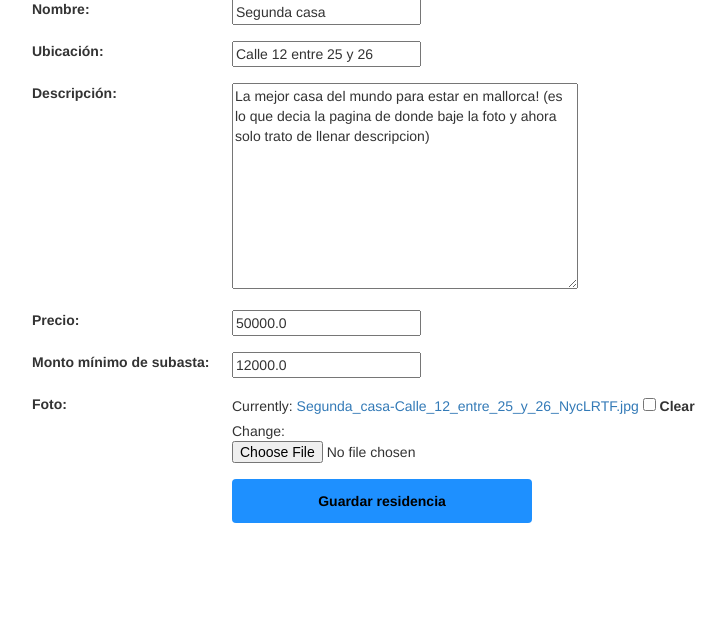
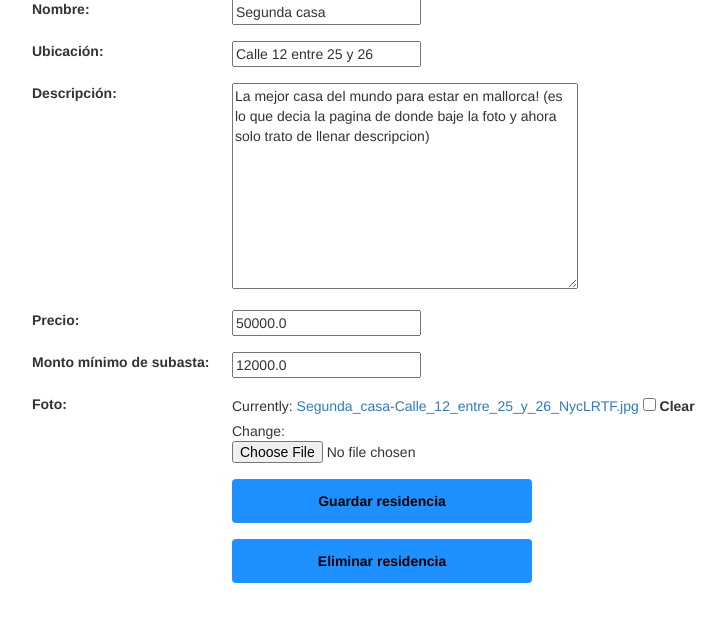
Before and after one commit to bdgarcia/lpcoding_hsh, a Django app: page /residencia/24/edit/ in a window 1280 px wide. Shown: the part 142-782 px from the top of the page, without its empty margins (0-726 px from the left). Run offline with Django 3.2, Linux system fonts and the light colour scheme; data comes from the database, SQL or seed files in the repository; some libraries are stand-ins or nearby versions.

Commit message:
Borrado logico de residencia agregado en formulario de modificacion

```diff
--- a/application/templates/alta_residencia.html
+++ b/application/templates/alta_residencia.html
@@ -25,7 +25,11 @@
             </div>
             {% endfor %}
 
-            <button type='submit' class="container-widget submitButton">Guardar residencia</button>
+            <button type='submit' class="container-widget submitButton" name="btnGuardar" >Guardar residencia</button>
+            {% if form.instance.pk != None %}
+                <button type='submit' class="container-widget submitButton" name="btnEliminar">Eliminar residencia</button>
+
+            {% endif %}
     </form>
     {% endblock %}
 
--- a/application/views.py
+++ b/application/views.py
@@ -29,21 +29,28 @@ def alta_residencia(request):
         if form.is_valid():
             residencia = form.save()
             residencia.save()
-            return redirect('/')     #Modificar a futuro para que muestre los detalles de la residencia dada de alta.
+            return redirect("/detalle_residencia/"+ str(residencia.pk))
     else:
         form=ResidenciaForm
     return render(request,"alta_residencia.html", {'form':form})
 
+# Formulario modificacion/baja de residencia
 def mod_residencia(request, pk):
                                     #Agregar redireccion a pagina no disponible en caso de que
                                     #el usuario no sea admin.
     residencia = get_object_or_404(Residencia, pk=pk)
-    if request.method == "POST":
+    if request.method == "POST" and 'btnGuardar' in request.POST:
         form = ResidenciaForm(request.POST, instance=residencia)
         if form.is_valid():
-            residencia = form.save(commit=False)
+            residencia = form.save(commit=False) #por si tengo que modificar datos
             residencia.save()
-            return redirect('/')   #Modificar a futuro para que muestre los detalles de la residencia dada de alta
+            return redirect("/detalle_residencia/"+ str(residencia.pk))
+    elif request.method =="POST" and "btnEliminar" in request.POST:
+        form=ResidenciaForm(request.POST, instance=residencia)
+        residencia=form.save(commit=False)
+        residencia.borrado_logico=True
+        residencia.save()
+        return redirect('/')
     else:
         form = ResidenciaForm(instance=residencia)
     return render(request, 'alta_residencia.html', {'form': form})
```
